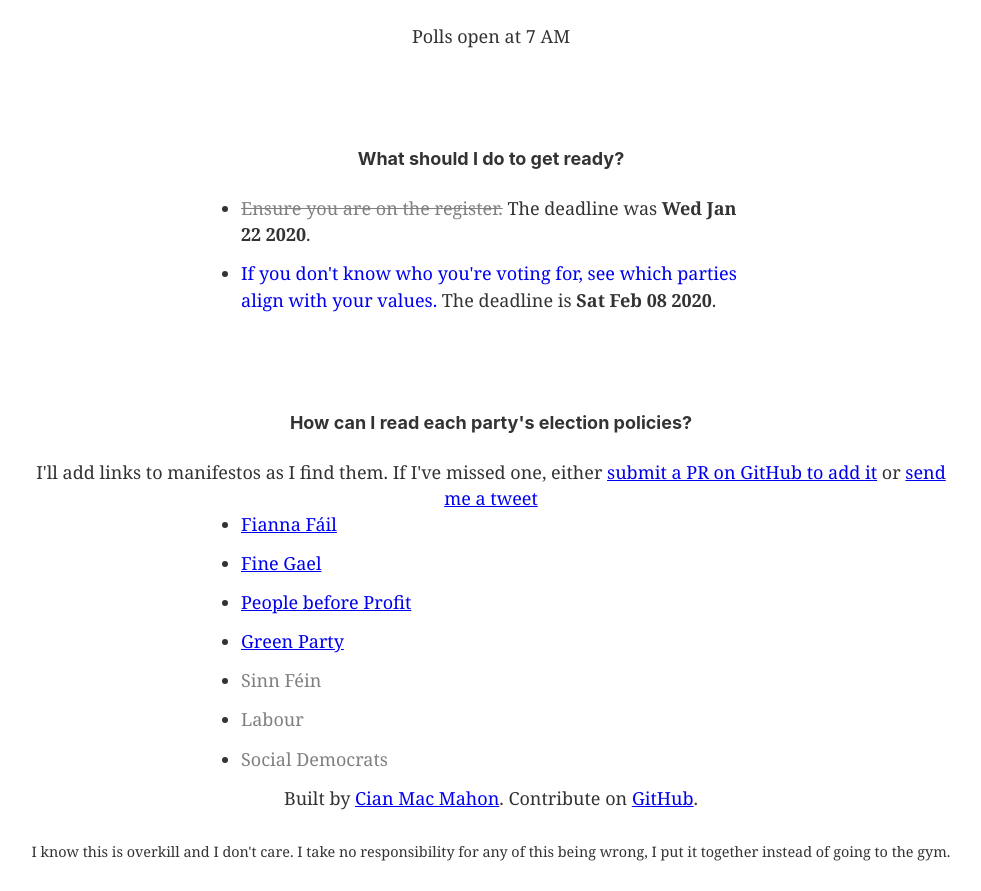
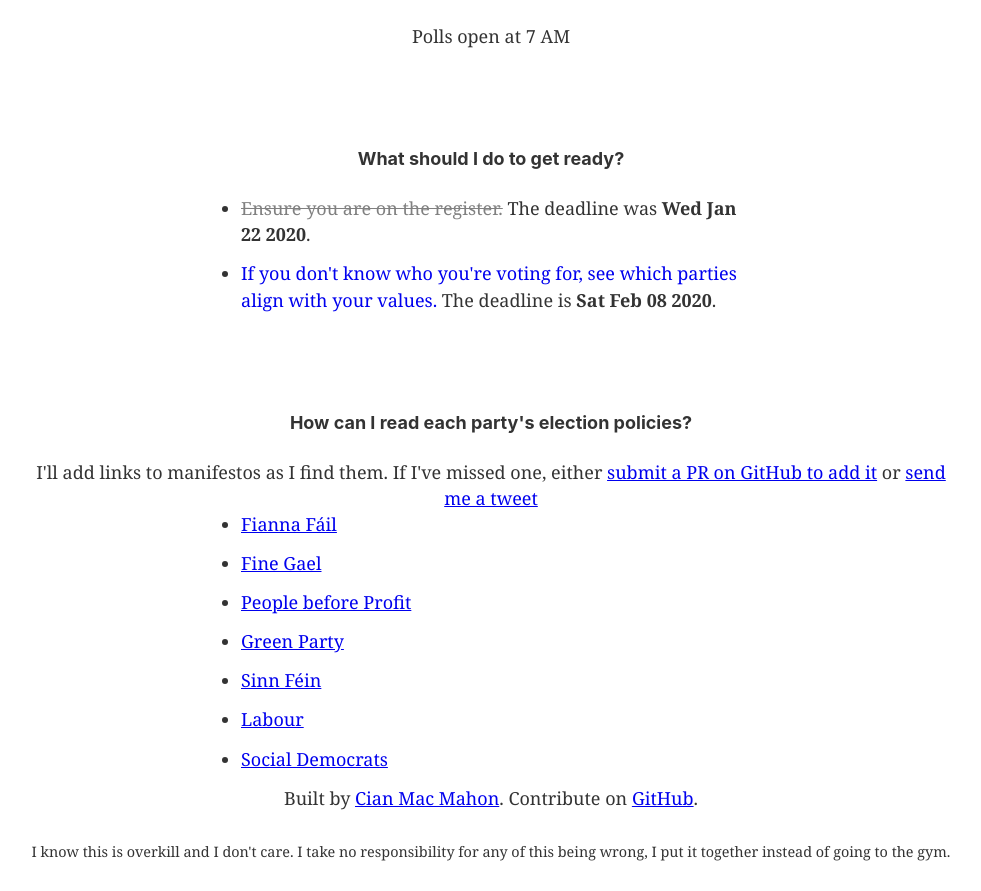
Before and after one commit to cianmm/is-it-election-time, a Gatsby site: page / in a window 1280 px wide. Shown: the part 209-1100 px from the top of the page, without its empty margins (149-1130 px from the left). Built offline with nearby package versions, Linux system fonts and the light colour scheme; Gatsby itself is replaced by a stand-in of ours.

Commit message:
Add some manifestos

```diff
--- a/src/components/Manifestos/ManifestoList.js
+++ b/src/components/Manifestos/ManifestoList.js
@@ -17,9 +17,15 @@
       <ManifestoItem href="https://www.greenparty.ie/wp-content/uploads/2020/01/GP-manifesto-2020-FINAL.pdf">
         Green Party
       </ManifestoItem>
-      <ManifestoItem>Sinn Féin</ManifestoItem>
-      <ManifestoItem>Labour</ManifestoItem>
-      <ManifestoItem>Social Democrats</ManifestoItem>
+      <ManifestoItem href="https://www.sinnfein.ie/files/2020/SF_GE2020_Manifesto.pdf">
+        Sinn Féin
+      </ManifestoItem>
+      <ManifestoItem href="https://www.labour.ie/manifesto/labour-manifesto-2020/">
+        Labour
+      </ManifestoItem>
+      <ManifestoItem href="https://www.socialdemocrats.ie/what-we-stand-for/">
+        Social Democrats
+      </ManifestoItem>
     </UnorderedList>
   );
 };
```
